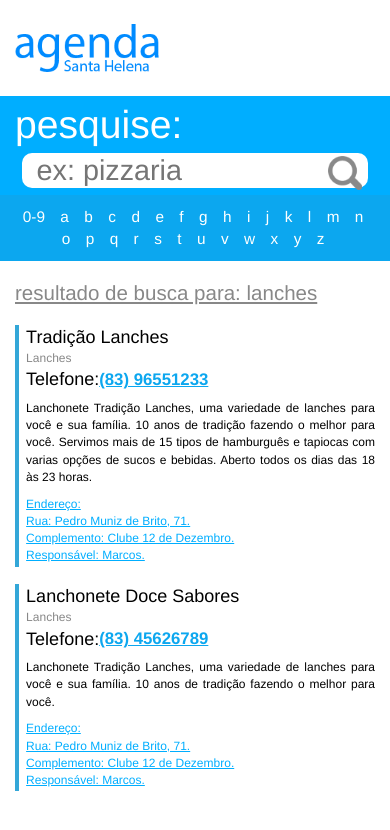
After one commit to SergioDiniz/agenda-telefonica, a PHP site: page /busca.html in a window 390 px wide. The commit adds this page. Shown: the top 830 px of the page. Run offline with PHP 8.4, Linux system fonts and the light colour scheme.

Commit message:
SQL + ajustes no responsivo, como botão de pesquisa

```diff
--- /dev/null
+++ b/html/busca.html
@@ -0,0 +1,171 @@
+<!DOCTYPE html>
+<html lang="en">
+<head>
+    <meta charset="UTF-8">
+    <title>Agenda Santa Helena - PB</title>
+    <meta name="viewport" content="width=device-width, initial-scale=1, maximum-scale=1, user-scalable=no">
+    <link rel="stylesheet" href="css/bootstrap-theme.css"/>
+    <link rel="stylesheet" href="css/bootstrap.css"/>
+    <link rel="stylesheet" href="css/estilo.css"/>
+</head>
+<body>
+
+    <div class="container">
+        <div class="logo">
+            <div class="row">
+                <div class="col-md-offset-1 col-md-9">
+                    <img src="img/logo-santa-helena-azul.png" width="100%" alt="Agenda Santa Helena - PB"/>
+                </div>
+            </div>
+        </div>
+    </div>
+
+
+    <div class="area-pesquisa">
+        <div class="container">
+            <div class="campos-de-pesquisa">
+                <div class="row">
+
+                    <div class="col-md-offset-2 col-md-2">
+                        <div id="titulo-pesquisa">pesquise:</div>
+                    </div>
+                    <div class="col-md-6">
+                        <div class="pesquisa">
+                            <form action="" method="post">
+                                <input type="text" class="input-pesquisa" placeholder="ex: pizzaria" required/>
+                                <input type="submit" value="">
+                            </form>
+                        </div>
+                    </div>
+
+                </div>
+            </div>
+        </div>
+    </div>
+
+    <div class="area-alfabeto">
+        <div class="container">
+            <div class="row">
+                <div class="col-md-offset-2 col-md-8">
+                    <div class="alfabeto">
+                        <ul class="list-unstyled list-inline">
+                            <li><a href="#">0-9</a></li>
+                            <li><a href="#">a</a></li>
+                            <li><a href="#">b</a></li>
+                            <li><a href="#">c</a></li>
+                            <li><a href="#">d</a></li>
+                            <li><a href="#">e</a></li>
+                            <li><a href="#">f</a></li>
+                            <li><a href="#">g</a></li>
+                            <li><a href="#">h</a></li>
+                            <li><a href="#">i</a></li>
+                            <li><a href="#">j</a></li>
+                            <li><a href="#">k</a></li>
+                            <li><a href="#">l</a></li>
+                            <li><a href="#">m</a></li>
+                            <li><a href="#">n</a></li>
+                            <li><a href="#">o</a></li>
+                            <li><a href="#">p</a></li>
+                            <li><a href="#">q</a></li>
+                            <li><a href="#">r</a></li>
+                            <li><a href="#">s</a></li>
+                            <li><a href="#">t</a></li>
+                            <li><a href="#">u</a></li>
+                            <li><a href="#">v</a></li>
+                            <li><a href="#">w</a></li>
+                            <li><a href="#">x</a></li>
+                            <li><a href="#">y</a></li>
+                            <li><a href="#">z</a></li>
+                        </ul>
+                    </div>
+                </div>
+            </div>
+        </div>
+    </div>
+
+    <div class="container">
+        <br/>
+        <span style="font-size: 1.71em; color: #888; text-decoration: underline">resultado de busca para: lanches</span>
+        <br/>
+        <hr/>
+        <br/>
+
+    <div class="area-resultado-pesquisa">
+        <div class="resultado-pesquisa pesquisa-categoria">
+            <div class="row">
+                <div class="col-md-5">
+                    <span class="pesquisa-estabelecimento">Tradição Lanches</span><br/>
+                    <span class="pesquisa-subcategoria">Lanches</span>
+                </div>
+
+                <div class="col-md-3">
+                    <table class="tabela-telefones">
+                        <tr>
+                            <td rowspan="2"><span>Telefone:</span></td>
+                            <td><span class="pesquisa-telefone">(83) 96551233</span></td>
+                        </tr>
+                        <!-- <tr><td><span class="pesquisa-telefone">(83) 96551233</span></td></tr> -->
+                    </table>
+                </div>
+            </div>
+            <div class="row">
+                <div class="col-md-8">
+                    <div class="pesquisa-descricao">
+                        Lanchonete Tradição Lanches, uma variedade de lanches para você e sua família.
+                        10 anos de tradição fazendo o melhor para você. Servimos mais de 15 tipos de hamburguês
+                        e tapiocas com varias opções de sucos e bebidas. Aberto todos os dias das 18 às 23 horas.
+
+                    </div>
+                    <div class="pesquisa-endereco">
+                        Endereço: <br/>
+                        Rua: Pedro Muniz de Brito, 71. <br/>
+                        Complemento: Clube 12 de Dezembro. <br/>
+                        Responsável: Marcos.
+                    </div>
+                </div>
+            </div>
+        </div> <!-- FIM RESULTADO PESQUISA-->
+
+        <br/>
+
+        <div class="resultado-pesquisa pesquisa-categoria">
+            <div class="row">
+                <div class="col-md-5">
+                    <span class="pesquisa-estabelecimento">Lanchonete Doce Sabores</span><br/>
+                    <span class="pesquisa-subcategoria">Lanches</span>
+                </div>
+
+                <div class="col-md-3">
+                    <table class="tabela-telefones">
+                        <tr>
+                            <td rowspan="2"><span>Telefone:</span></td>
+                            <td><span class="pesquisa-telefone">(83) 45626789</span></td>
+                        </tr>
+                        <!-- <tr><td><span class="pesquisa-telefone">(83) 96551233</span></td></tr> -->
+                    </table>
+                </div>
+            </div>
+            <div class="row">
+                <div class="col-md-8">
+                    <div class="pesquisa-descricao">
+                        Lanchonete Tradição Lanches, uma variedade de lanches para você e sua família.
+                        10 anos de tradição fazendo o melhor para você.
+                    </div>
+                    <div class="pesquisa-endereco">
+                        Endereço: <br/>
+                        Rua: Pedro Muniz de Brito, 71. <br/>
+                        Complemento: Clube 12 de Dezembro. <br/>
+                        Responsável: Marcos.
+                    </div>
+                </div>
+            </div>
+        </div><!-- FIM RESULTADO PESQUISA-->
+    </div>
+    </div> <!-- FIM CONTAINER -->
+
+
+
+
+<script type="javascript" src="js/bootstrap.js"></script>
+</body>
+</html>
--- a/html/css/estilo.css
+++ b/html/css/estilo.css
@@ -28,12 +28,12 @@ body{
 }
 
 .pesquisa{
-
 }
 
 #titulo-pesquisa{
     font-size: 3.4em;
     color: #fff;
+    margin-top: -0.2em;
 }
 
 .input-pesquisa{
@@ -41,7 +41,7 @@ body{
     width: 96%;
     border: none;
     border-radius: 10px;
-    padding-left: 15px;
+    padding-left: 0.5em;
     font-size: 2.5em;
     margin-left: 2%;
 }
@@ -51,10 +51,10 @@ body{
     background: none;
     background: url("../img/icone-pesquisa.png") no-repeat;
     background-size: 100%;
-    margin-top: 0.5%;
-    margin-left: -10%;
-    padding-top: 4.7%;
-    padding-left: 8%;
+    margin-top: 0.3em;
+    margin-left: -3.5em;
+    width: 3em;
+    height: 3em;
     position: absolute;
 
 }
@@ -163,7 +163,7 @@ body{
 }
 
 .icones-automoveis{
-    background-position: -240px 0;
+    background-position: -239px 0;
 }
 
 .icones-educacao{
@@ -199,7 +199,93 @@ body{
 
 
 
-@media screen and (max-width: 768px) {
+
+/* PAGINA DE RESULTADO DE PESQUISA  */
+
+.area-resultado-pesquisa{
+
+}
+
+.resultado-pesquisa{
+    border-left: solid 0.4em;
+}
+
+.pesquisa-categoria{
+    border-color: #33a7d8;
+}
+
+.pesquisa-estabelecimento{
+    color: #000;
+    font-size: 1.5em;
+    margin-left: 2%;
+}
+
+.pesquisa-subcategoria,
+.tabela-telefones{
+    margin-left: 2%;
+}
+
+.pesquisa-telefone{
+    font-size: 1.4em;
+    font-weight: bolder;
+    color: #0ca7ef;
+}
+
+.tabela-telefones{
+
+}
+
+.pesquisa-descricao,
+.pesquisa-endereco{
+    padding-top: 2%;
+    padding-bottom: 0.7%;
+    margin-left: 2%;
+    color: #000;
+    text-align: justify;
+}
+
+.tabela-telefones tr:nth-child(1) td:nth-child(1){
+    color: #000;
+    font-size: 1.5em;
+    vertical-align: top;
+    padding-right: 5%;
+}
+
+
+
+
+
+
+
+
+
+
+
+
+
+
+
+
+
+/* RESPONSIVIDADE */
+
+
+
+
+@media screen and (max-width: 1199px) {
+    .area-pesquisa{
+        font-size: 11.5px;
+    }
+
+    .tabela-telefones{
+        font-size: 12px;
+    }
+}
+
+
+
+/* (max-width: 768px) */
+@media screen and (max-width: 991px){
     body{
         font-size:12px;
     }
@@ -209,15 +295,20 @@ body{
     }
 
     .logo{
-        width: 50%;
-        padding-top: 10%;
-        padding-bottom: 10%;
+        width: 40%;
+        max-width: 150px;
+        padding-top: 2em;
+        padding-bottom: 2em;
+    }
+
+    .pesquisa > form > input[type=submit]{
+
     }
 
     .categoria{
         padding-top: 15px;
         padding-bottom: 15px;
-        padding-left: 30px;
+        padding-left: 2em;
         color: #080808;
         font-size: 1.3em;
         border-left: solid 0.34em;
@@ -298,4 +389,42 @@ body{
     }
 
 
+    /* PAGINA DE BUSCA */
+
+    .pesquisa-descricao{
+
+    }
+
+    .pesquisa-endereco{
+        color: #00aeff;
+        text-decoration: underline;
+    }
+
+    .pesquisa-telefone{
+        text-decoration: underline;
+    }
+
+
+
+
+    @media screen and (max-width: 250px) {
+        body{
+            font-size: 10px;
+        }
+
+        .categoria{
+            padding-left: 1em;
+        }
+    }
+
 }
+
+
+
+/* HACK PARA INTERNET EXPLORE 10 E 11*/
+@media screen and (-ms-high-contrast: active), (-ms-high-contrast: none) {
+    .input-pesquisa{
+        padding-top: 0.2em;
+        padding-bottom: 0.2em;
+    }
+}
--- a/html/index.html
+++ b/html/index.html
@@ -7,6 +7,8 @@
     <link rel="stylesheet" href="css/bootstrap-theme.css"/>
     <link rel="stylesheet" href="css/bootstrap.css"/>
     <link rel="stylesheet" href="css/estilo.css"/>
+
+
 </head>
 <body>
 
@@ -26,7 +28,7 @@
             <div class="campos-de-pesquisa">
                 <div class="row">
                     <div class="col-md-offset-2 col-md-2">
-                        <span id="titulo-pesquisa">pesquise:</span>
+                        <div id="titulo-pesquisa">pesquise:</div>
                     </div>
                     <div class="col-md-6">
                         <div class="pesquisa">
@@ -304,7 +306,7 @@
     <div class="novo-contato">
         <div class="container">
             <div class="row">
-                <div class="col-md-offset-1 col-md-2">
+                <div class="col-md-offset-1 col-md-4">
                     <div class="novo">
                         novo contato
                     </div>
```
Also changed, not shown: material/sql.sql (added, +67 -0 lines).
